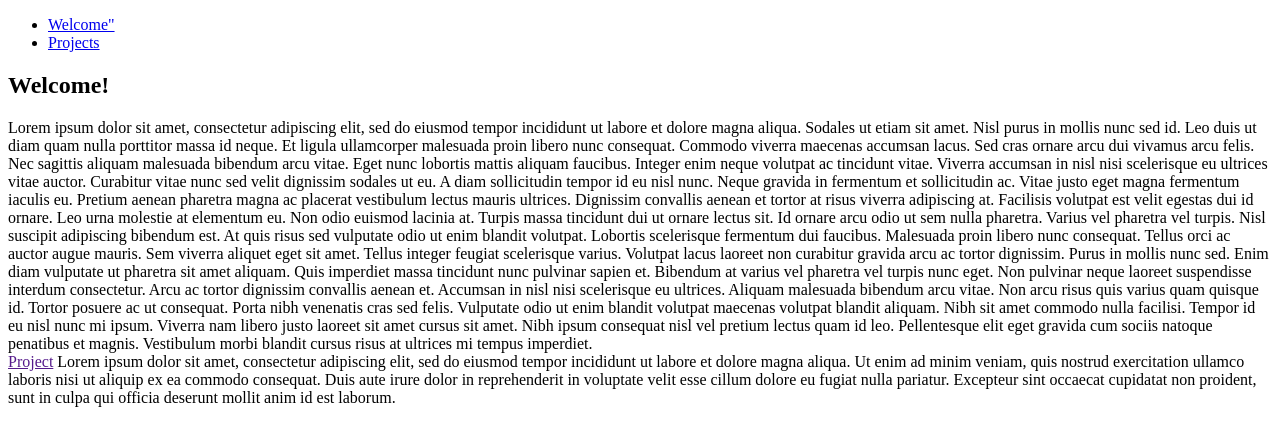
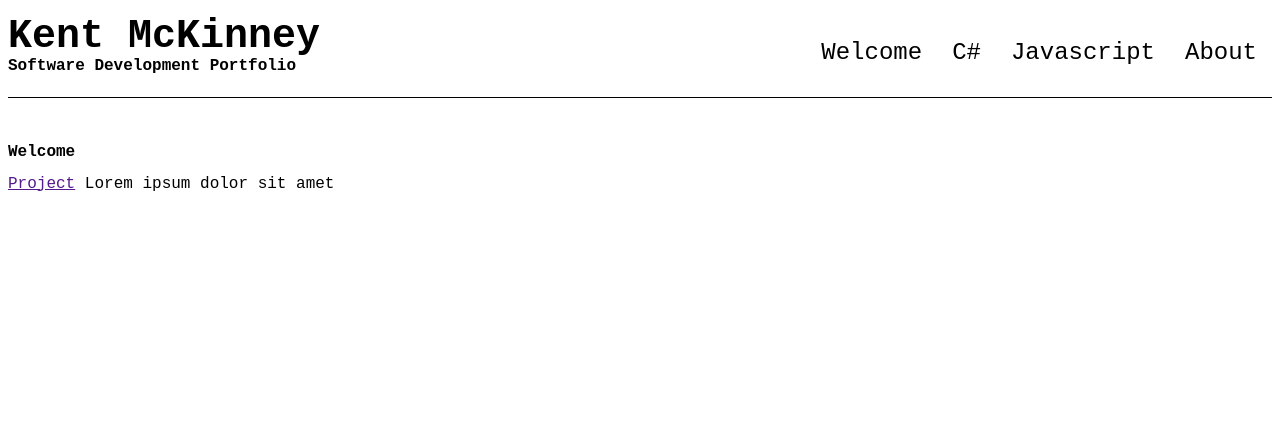
Before and after one commit to kentpmckinney/fcc-portfolio-page, a plain HTML site: page index.html in a window 1280 px wide. Drawn offline with nearby package versions, Linux system fonts and the light colour scheme.

Commit message:
update menu style

```diff
--- a/css/style.css
+++ b/css/style.css
@@ -1,18 +1,98 @@
 body {
-  font-size: 5vmin;
+  font-size: 2vmin;
+  font-family: monospace;
 }
 
-@media only screen and (max-width: 600px) {
+@media (max-width: 600px) {
   body {
-    font-size: 4vmin;
   }
 }
 
 #navbar {
-  position: fixed;
-  top: 0;
+  display: flex;
+  flex-direction: row;
+  align-items: center;
+  justify-items: right;
 }
 
 #welcome-section {
-  height: 100vh;
+  /* height: 100vh; */
 }
+
+header, footer {
+  display: flex;
+  flex-direction: row;
+  align-content: top;
+  justify-content: space-between;
+}
+
+#header {
+  border-bottom: 1px solid;
+  margin-bottom: 4vmin;
+  /* position: fixed;
+  top: 0;
+  margin-bottom: 150px; */
+}
+
+main {
+  overflow: auto;
+}
+
+#menu {
+
+}
+
+ul {
+  display: flex;
+  /* flex-direction: row;
+  flex-wrap: nowrap; */
+  list-style-type: none;
+}
+
+li {
+  /* margin-left: 2vmin; */
+  display: flex;
+  padding: 10px;
+  margin: 5px;
+}
+
+li a {
+  /* display: inline; */
+  font-size: 3vmin;
+  text-decoration: none;
+  color: black;
+}
+
+li:hover {
+  /* animation-name: stand-out;
+  animation-duration: 0.25s;
+  animation-fill-mode: forwards; */
+  transform: scale(1.1);
+  font-weight: bold;
+}
+
+h1 {
+  font-size: 5vmin;
+}
+
+h2 {
+  font-size: 2vmin;
+}
+
+#title {
+  line-height: 0.2em;
+}
+
+section {
+
+}
+
+@keyframes stand-out {
+  0% {
+    font-weight: normal;
+  }
+  100% {
+    font-weight: bold;
+
+  }
+}
--- a/index.html
+++ b/index.html
@@ -1,33 +1,59 @@
 <!DOCTYPE html>
 <html>
   <head>
+    <link rel="stylesheet" href="css/style.css"/>
+    <script src="https://code.jquery.com/jquery-3.4.1.min.js" integrity="sha256-CSXorXvZcTkaix6Yvo6HppcZGetbYMGWSFlBw8HfCJo=" crossorigin="anonymous"></script>
     <script src="https://cdn.freecodecamp.org/testable-projects-fcc/v1/bundle.js"></script>
+    <script src="js/script.js"></script>
   </head>
   <body>
+    <header id="header">
+      <div id="title">
+          <h1>Kent McKinney</h1>
+          <h2>Software Development Portfolio</h2>
+      </div>
       <nav id="navbar">
+        <!-- <span id="menu"> -->
           <ul>
-        <li><a href="#welcome-section">Welcome"</a></li>
-        <li><a href="#projects">Projects</a></li>
+            <li><a href="#welcome">Welcome</a></li>
+            <li><a href="#c-sharp">C#</a></li>
+            <li><a href="#javascript">Javascript</a></li>
+            <li><a href="#about">About</a></li>
           </ul>
+        <!-- </span> -->
       </nav>
-    <section id="welcome-section">
-      <h1>Welcome!</h1>
-      Lorem ipsum dolor sit amet, consectetur adipiscing elit, sed do eiusmod tempor incididunt ut labore et dolore magna aliqua. Sodales ut etiam sit amet. Nisl purus in mollis nunc sed id. Leo duis ut diam quam nulla porttitor massa id neque. Et ligula ullamcorper malesuada proin libero nunc consequat. Commodo viverra maecenas accumsan lacus. Sed cras ornare arcu dui vivamus arcu felis. Nec sagittis aliquam malesuada bibendum arcu vitae. Eget nunc lobortis mattis aliquam faucibus. Integer enim neque volutpat ac tincidunt vitae. Viverra accumsan in nisl nisi scelerisque eu ultrices vitae auctor. Curabitur vitae nunc sed velit dignissim sodales ut eu. A diam sollicitudin tempor id eu nisl nunc. Neque gravida in fermentum et sollicitudin ac. Vitae justo eget magna fermentum iaculis eu. Pretium aenean pharetra magna ac placerat vestibulum lectus mauris ultrices. Dignissim convallis aenean et tortor at risus viverra adipiscing at. Facilisis volutpat est velit egestas dui id ornare.
-
-Leo urna molestie at elementum eu. Non odio euismod lacinia at. Turpis massa tincidunt dui ut ornare lectus sit. Id ornare arcu odio ut sem nulla pharetra. Varius vel pharetra vel turpis. Nisl suscipit adipiscing bibendum est. At quis risus sed vulputate odio ut enim blandit volutpat. Lobortis scelerisque fermentum dui faucibus. Malesuada proin libero nunc consequat. Tellus orci ac auctor augue mauris.
-
-Sem viverra aliquet eget sit amet. Tellus integer feugiat scelerisque varius. Volutpat lacus laoreet non curabitur gravida arcu ac tortor dignissim. Purus in mollis nunc sed. Enim diam vulputate ut pharetra sit amet aliquam. Quis imperdiet massa tincidunt nunc pulvinar sapien et. Bibendum at varius vel pharetra vel turpis nunc eget. Non pulvinar neque laoreet suspendisse interdum consectetur. Arcu ac tortor dignissim convallis aenean et. Accumsan in nisl nisi scelerisque eu ultrices.
-
-Aliquam malesuada bibendum arcu vitae. Non arcu risus quis varius quam quisque id. Tortor posuere ac ut consequat. Porta nibh venenatis cras sed felis. Vulputate odio ut enim blandit volutpat maecenas volutpat blandit aliquam. Nibh sit amet commodo nulla facilisi. Tempor id eu nisl nunc mi ipsum. Viverra nam libero justo laoreet sit amet cursus sit amet. Nibh ipsum consequat nisl vel pretium lectus quam id leo. Pellentesque elit eget gravida cum sociis natoque penatibus et magnis. Vestibulum morbi blandit cursus risus at ultrices mi tempus imperdiet.
+    </header>
+    <main>
+      <section id="c-sharp">
+        <h2>C#</h2>
+        <article>
+          Lorem ipsum dolor sit amet
+        </article>
       </section>
-    <section id="projects">
+      <section id="javascript">
+        <h2>Javascript</h2>
         <article class="project-tile">
           <a href="">Project</a>
-        Lorem ipsum dolor sit amet, consectetur adipiscing elit, sed do eiusmod tempor incididunt ut labore et dolore magna aliqua. Ut enim ad minim veniam, quis nostrud exercitation ullamco laboris nisi ut aliquip ex ea commodo consequat. Duis aute irure dolor in reprehenderit in voluptate velit esse cillum dolore eu fugiat nulla pariatur. Excepteur sint occaecat cupidatat non proident, sunt in culpa qui officia deserunt mollit anim id est laborum.
+          Lorem ipsum dolor sit amet
+        </article>
+      </section>
+      <section id="about">
+        <h2>About</h2>
+        <article class="project-tile">
+          <a href="">Project</a>
+          Lorem ipsum dolor sit amet
+        </article>
+      </section>
+      <section id="welcome">
+        <h2>Welcome</h2>
+        <article class="project-tile">
+          <a href="">Project</a>
+          Lorem ipsum dolor sit amet
         </article>
       </section>
       <footer>
         <a id="profile-link" href="https://github.com" target="_blank"></a>
       </footer>
+    </main>
   </body>
 </html>
--- a/js/script.js
+++ b/js/script.js
@@ -0,0 +1,15 @@
+function hideSections() { $("section").hide(); }
+function showSection(s) { $(s).show(); }
+
+$(document).ready(function(){
+
+  hideSections();
+  showSection("#welcome");
+
+  $("a").click(function(e){
+    hideSections();
+    const section = $(this).attr('href');
+    showSection(section);
+  });
+
+});
```
Lines whose indentation alone changed are shown as unchanged.
